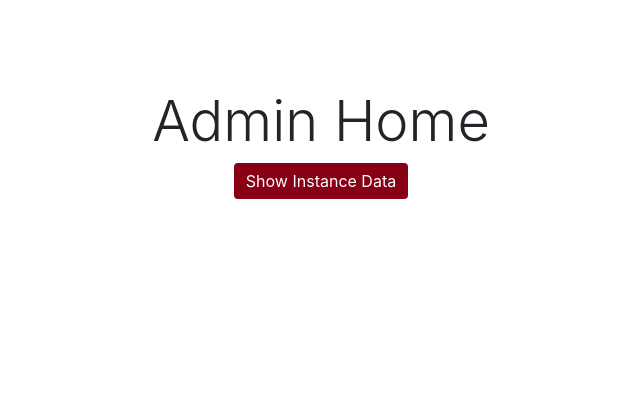
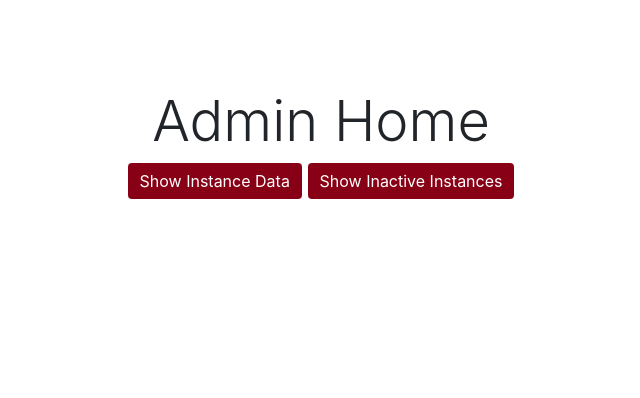
Before and after one commit to XephorNova/sdc, a PHP site: page /cloud/admin/admin.php in a window 1280 px wide. Shown: the part 80-478 px from the top of the page, without its empty margins (319-959 px from the left). Run offline with PHP 8.4, Linux system fonts and the light colour scheme; the visitor is signed in with stand-in values (Sample User, id 1); some libraries are stand-ins or nearby versions.

Commit message:
Update admin.php

```diff
--- a/sdc-master/admin/admin.php
+++ b/sdc-master/admin/admin.php
@@ -33,6 +33,7 @@
         <h1 class="display-4 text-center">Admin Home</h1>
         <p class="lead wrap-user-buttons">
 	        <a href="./show_instance_data.php"><button class="btn btn-primary">Show Instance Data</button></a>
+		<a href="./show_inactive_instances.php"><button class="btn btn-primary">Show Inactive Instances</button></a>
         </p>';
 			}
 
```
